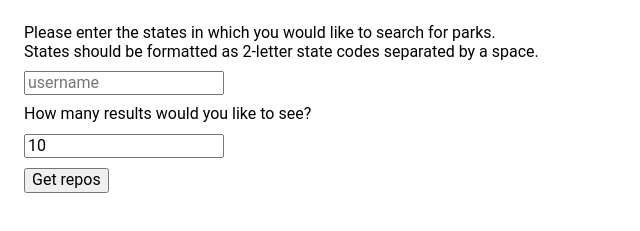
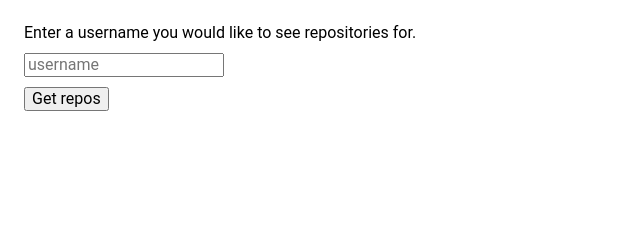
Before and after one commit to porterhyphenborden/github-list-repos, a plain HTML site: page index.html in a window 1280 px wide. Shown: the part 61-292 px from the top of the page, without its empty margins (0-640 px from the left). Drawn offline with nearby package versions, Linux system fonts and the light colour scheme.

Commit message:
updated html

```diff
--- a/index.html
+++ b/index.html
@@ -17,11 +17,9 @@
         <main role="main">
             <form>
                 <fieldset>
-                <label for="user-search">Please enter the states in which you would like to search for parks.<br>States should be formatted as 2-letter state codes separated by a space.</label>
-                <input type="text" id="user-search" name="user-search" placeholder="username" required>
-                <label for="num-parks">How many results would you like to see?</label>
-                <input type="number" id="js-num-parks" name="num-parks" value="10" required>
-                <button type="submit">Get repos</button>
+                  <label for="user-search">Enter a username you would like to see repositories for.</label>
+                  <input type="text" id="user-search" name="user-search" placeholder="username" required>
+                  <button type="submit">Get repos</button>
                 </fieldset>
             </form>
             <p class="error-message"></p>
```
